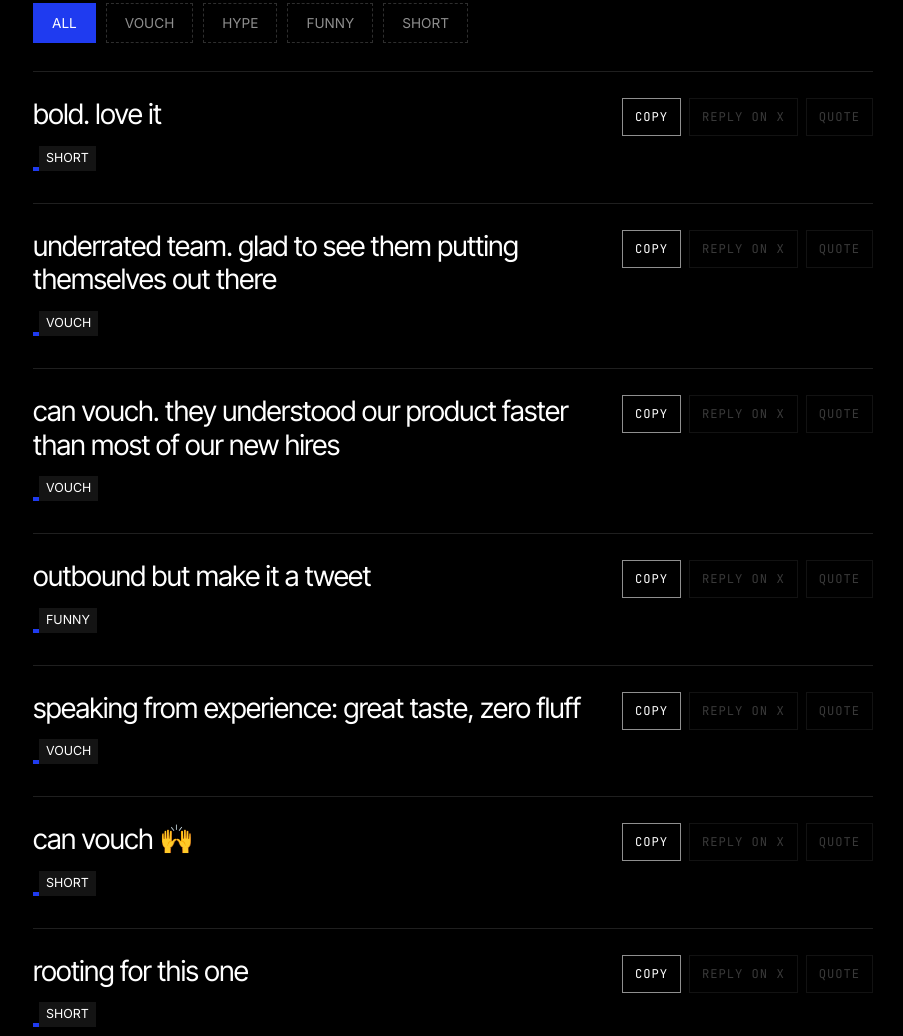
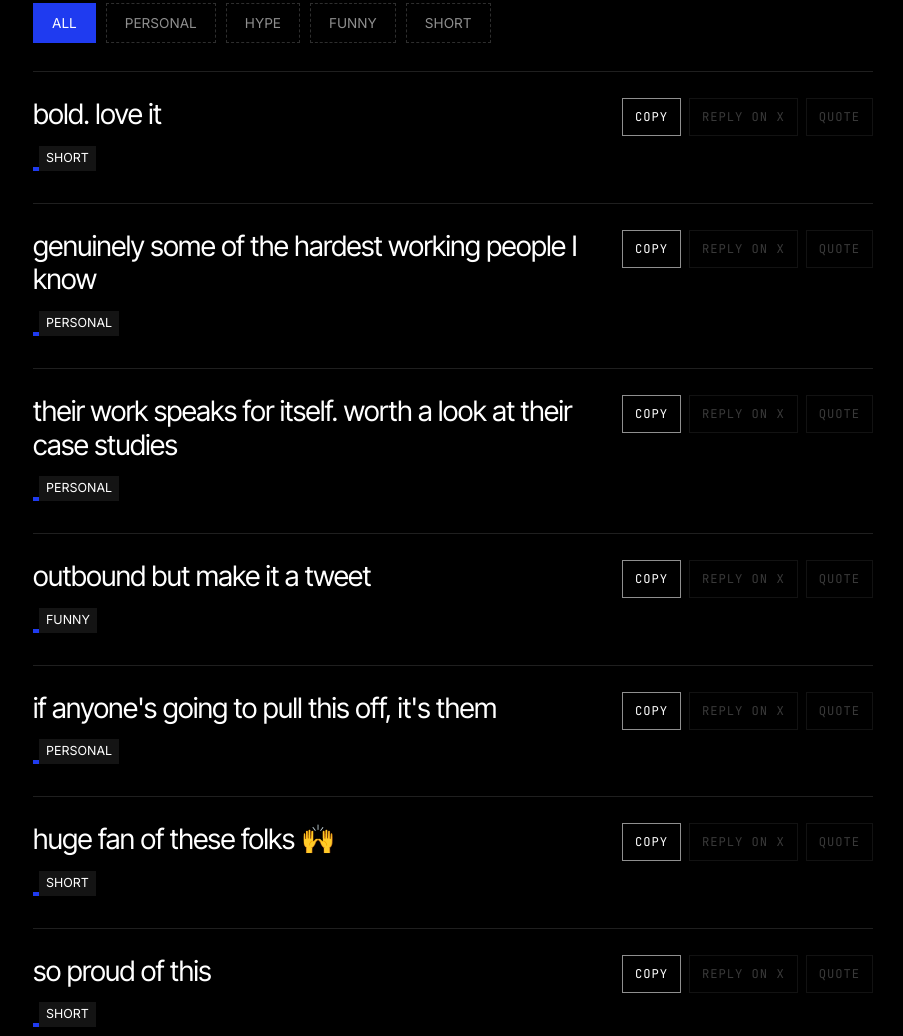
Before and after one commit to growthatpixelup/brands-work-with-post, a plain HTML site: page index.html in a window 1280 px wide. Shown: the part 2789-3825 px from the top of the page, without its empty margins (377-1280 px from the left). Drawn offline with Linux system fonts and the light colour scheme.

Commit message:
Rewrite comments from a friend's point of view

```diff
--- a/index.html
+++ b/index.html
@@ -275,16 +275,16 @@ const POST_URL = "https://x.com/pixeluplabs/status/REPLACE_ME";
 const GO_LIVE_UTC = "2026-10-14T15:15:00Z";
 
 const COMMENTS = [
-  ["worked with them on our rebrand. they think about positioning before pixels, which is rarer than it should be", "vouch"],
-  ["they've been our design team for a while now. easy recommend", "vouch"],
-  ["one of the most low-ego, high-output teams I've worked with", "vouch"],
-  ["they actually push back on your brief. that's how you know they care", "vouch"],
-  ["can vouch. they understood our product faster than most of our new hires", "vouch"],
-  ["genuinely shipped faster than we could send feedback", "vouch"],
-  ["they made us look like the company we were trying to become", "vouch"],
-  ["speaking from experience: great taste, zero fluff", "vouch"],
-  ["we came in with a messy story and left with a clear one", "vouch"],
-  ["underrated team. glad to see them putting themselves out there", "vouch"],
+  ["known these guys for a while. they care way too much about their work, in the best way", "personal"],
+  ["seen how hard this team works up close. rooting for them", "personal"],
+  ["some of the most thoughtful people I know", "personal"],
+  ["watched them build this from the ground up. so proud", "personal"],
+  ["their work speaks for itself. worth a look at their case studies", "personal"],
+  ["great people, even better taste", "personal"],
+  ["they've been quietly doing great work for a while now", "personal"],
+  ["if anyone's going to pull this off, it's them", "personal"],
+  ["lucky to call these folks friends", "personal"],
+  ["genuinely some of the hardest working people I know", "personal"],
   ["love seeing a studio say exactly who they want to work with", "hype"],
   ["this takes guts. rooting for you guys", "hype"],
   ["more studios should do this instead of waiting on referrals", "hype"],
@@ -306,17 +306,17 @@ const COMMENTS = [
   ["the confidence is unmatched and I'm here for it", "funny"],
   ["calling it: at least one of these happens before the year's out", "funny"],
   ["good people, great work", "short"],
-  ["can vouch 🙌", "short"],
+  ["huge fan of these folks 🙌", "short"],
   ["love this", "short"],
-  ["rooting for this one", "short"],
+  ["so proud of this", "short"],
   ["legit team", "short"],
   ["big fan", "short"],
   ["bold. love it", "short"],
-  ["easy recommend", "short"],
+  ["rooting for them", "short"],
   ["they're the real deal", "short"],
   ["let's go 🔥", "short"]
 ];
-const FILTERS = [["all", "All"], ["vouch", "Vouch"], ["hype", "Hype"], ["funny", "Funny"], ["short", "Short"]];
+const FILTERS = [["all", "All"], ["personal", "Personal"], ["hype", "Hype"], ["funny", "Funny"], ["short", "Short"]];
 
 const $ = id => document.getElementById(id);
 const tweetId = (POST_URL.match(/status\/(\d+)/) || [])[1];
```
